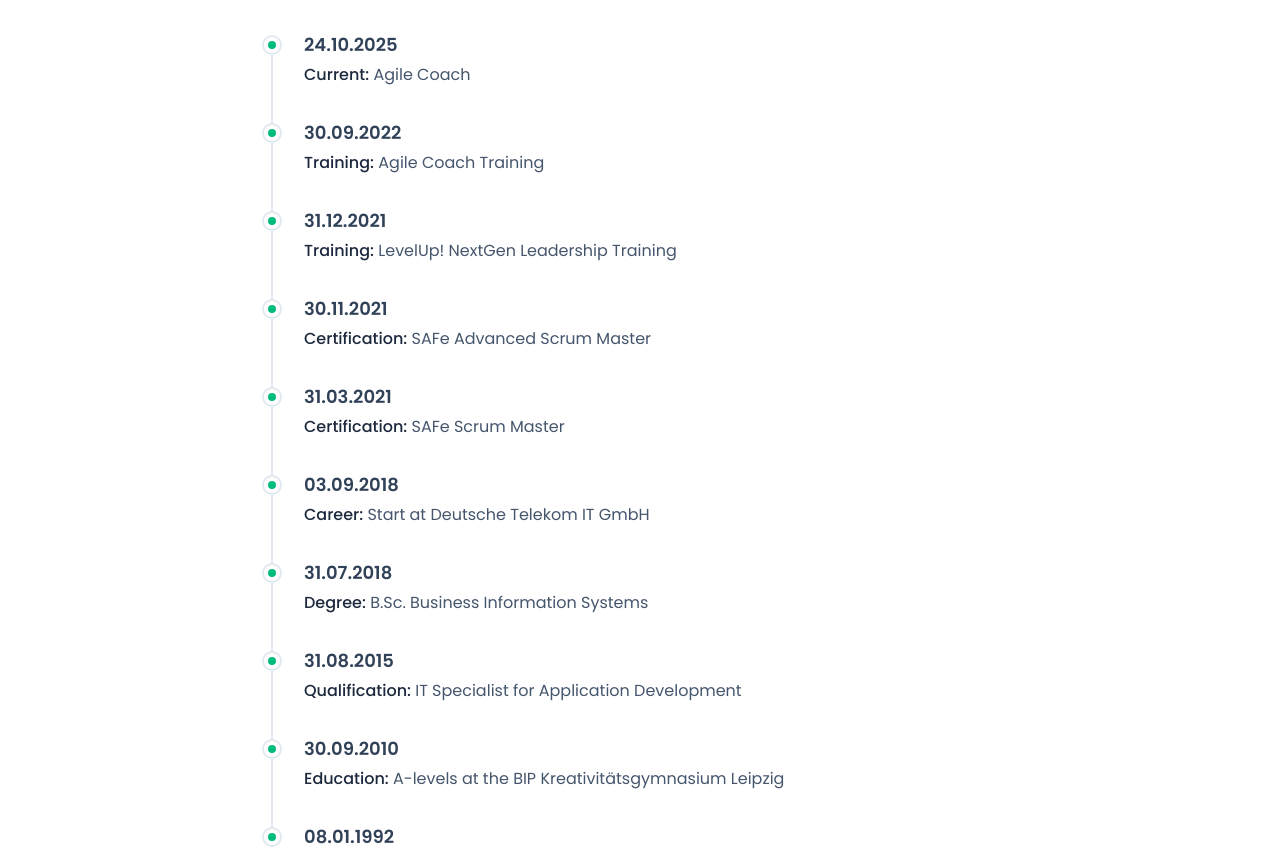
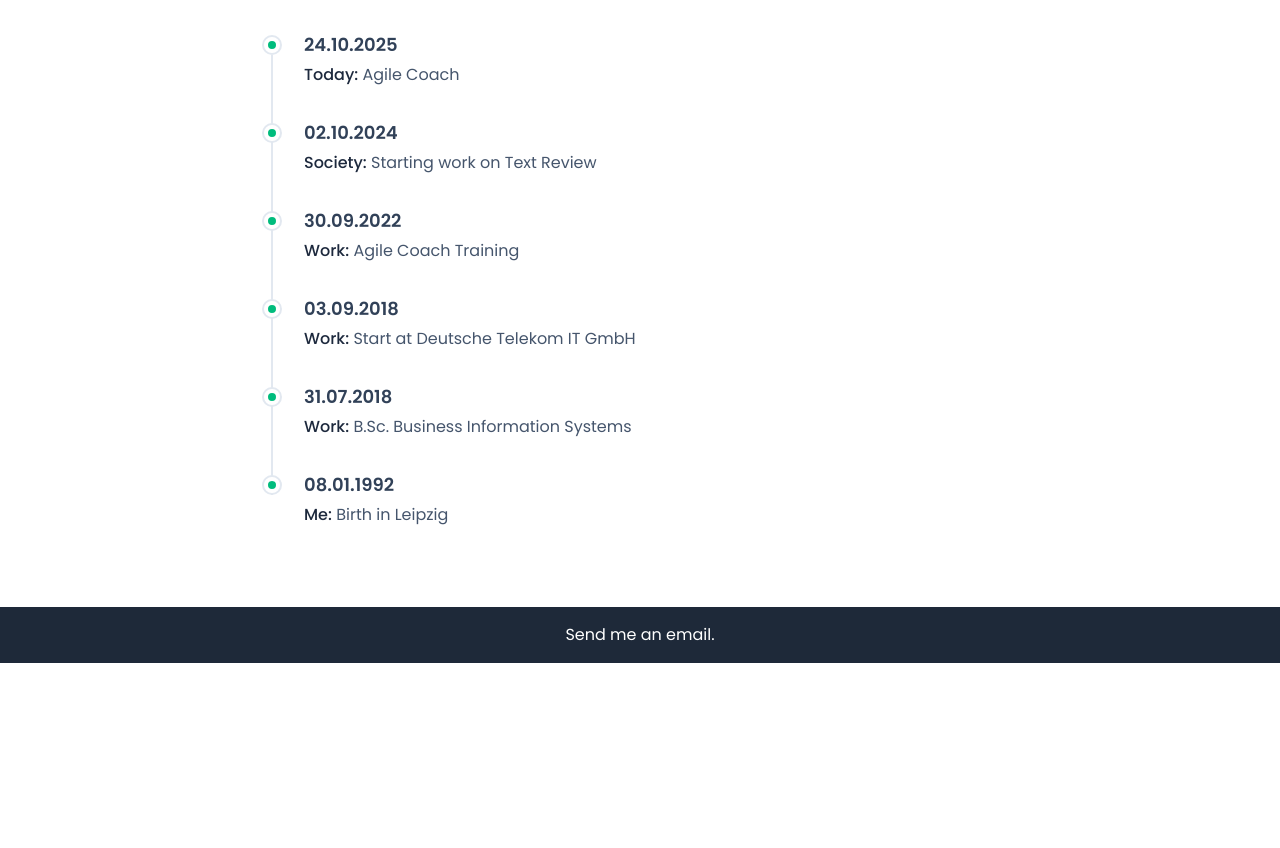
Before and after one commit to PJurke/philipjurke, a Next.js app: page / in a window 1280 px wide. Shown: the part 1805-2653 px from the top of the page. After the commit the page ends 2468 px from the top, so only its background shows below. Built offline with nearby package versions, Linux system fonts and the light colour scheme.

Commit message:
timeline categories and handful examples

```diff
--- a/app/_components/TimelineSection.tsx
+++ b/app/_components/TimelineSection.tsx
@@ -4,20 +4,21 @@ import { JSX } from "react";
 type TimelineEvent = {
     // YYYY-MM-DD
     date: string;
-    category: 'Career' | 'Certification' | 'Current' | 'Degree' | 'Education' | 'Personal' | 'Qualification' | 'Training';
+    category: 'Me' | 'Family' | 'Friends' | 'Work' | 'Society' | 'Today';
     title: string;
 }
 
 const events: TimelineEvent[] = [
-    { date: "1992-01-08", category: "Personal", title: "Birth in Leipzig" },
-    { date: "2010-09-30", category: "Education", title: "A-levels at the BIP Kreativitätsgymnasium Leipzig" },
-    { date: "2015-08-31", category: "Qualification", title: "IT Specialist for Application Development" },
-    { date: "2018-07-31", category: "Degree", title: "B.Sc. Business Information Systems" },
-    { date: "2018-09-03", category: "Career", title: "Start at Deutsche Telekom IT GmbH" },
-    { date: "2021-03-31", category: "Certification", title: "SAFe Scrum Master" },
-    { date: "2021-11-30", category: "Certification", title: "SAFe Advanced Scrum Master" },
-    { date: "2021-12-31", category: "Training", title: "LevelUp! NextGen Leadership Training" },
-    { date: "2022-09-30", category: "Training", title: "Agile Coach Training" },
+    { date: "1992-01-08", category: "Me", title: "Birth in Leipzig" },
+    //{ date: "2010-09-30", category: "Work", title: "A-levels at the BIP Kreativitätsgymnasium Leipzig" },
+    //{ date: "2015-08-31", category: "Work", title: "IT Specialist for Application Development" },
+    { date: "2018-07-31", category: "Work", title: "B.Sc. Business Information Systems" },
+    { date: "2018-09-03", category: "Work", title: "Start at Deutsche Telekom IT GmbH" },
+    //{ date: "2021-03-31", category: "Work", title: "SAFe Scrum Master" },
+    //{ date: "2021-11-30", category: "Work", title: "SAFe Advanced Scrum Master" },
+    //{ date: "2021-12-31", category: "Work", title: "LevelUp! NextGen Leadership Training" },
+    { date: "2022-09-30", category: "Work", title: "Agile Coach Training" },
+    { date: "2024-10-02", category: "Society", title: "Starting work on Text Review" },
 ];
 
 function formatDisplayDate(isoDate: string): string {
@@ -37,7 +38,7 @@ export default function TimelineSection(): JSX.Element {
 
     const todayEvent: TimelineEvent = {
         date: getTodayAsIsoDate(),
-        category: "Current",
+        category: "Today",
         title: "Agile Coach"
     };
 
```
